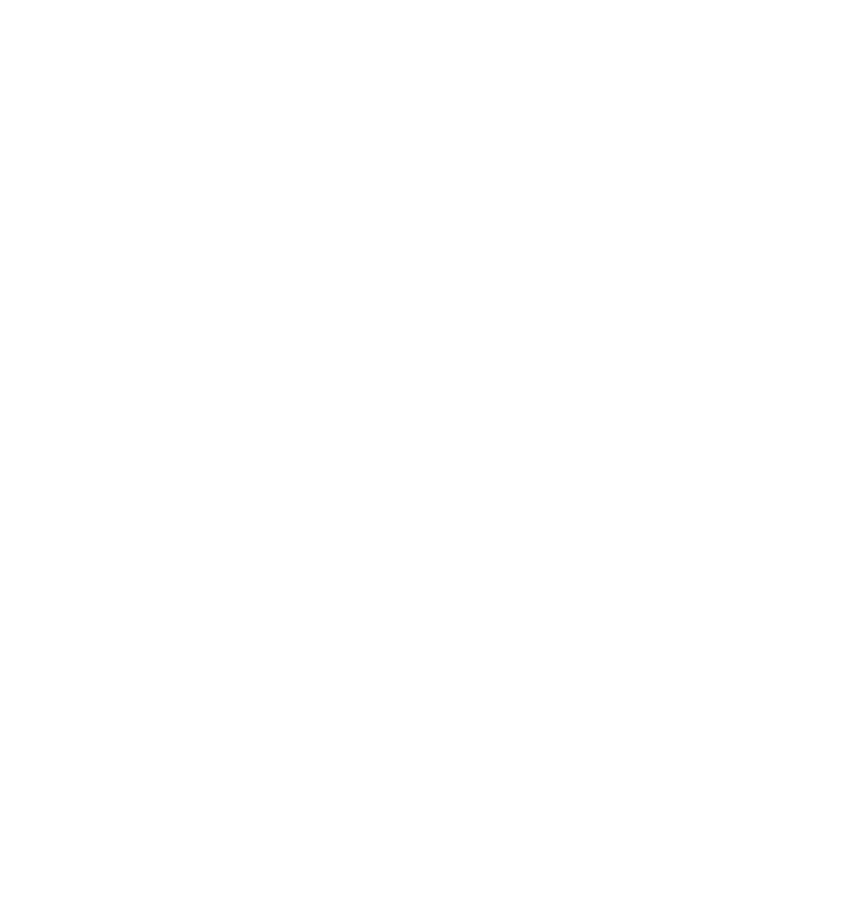
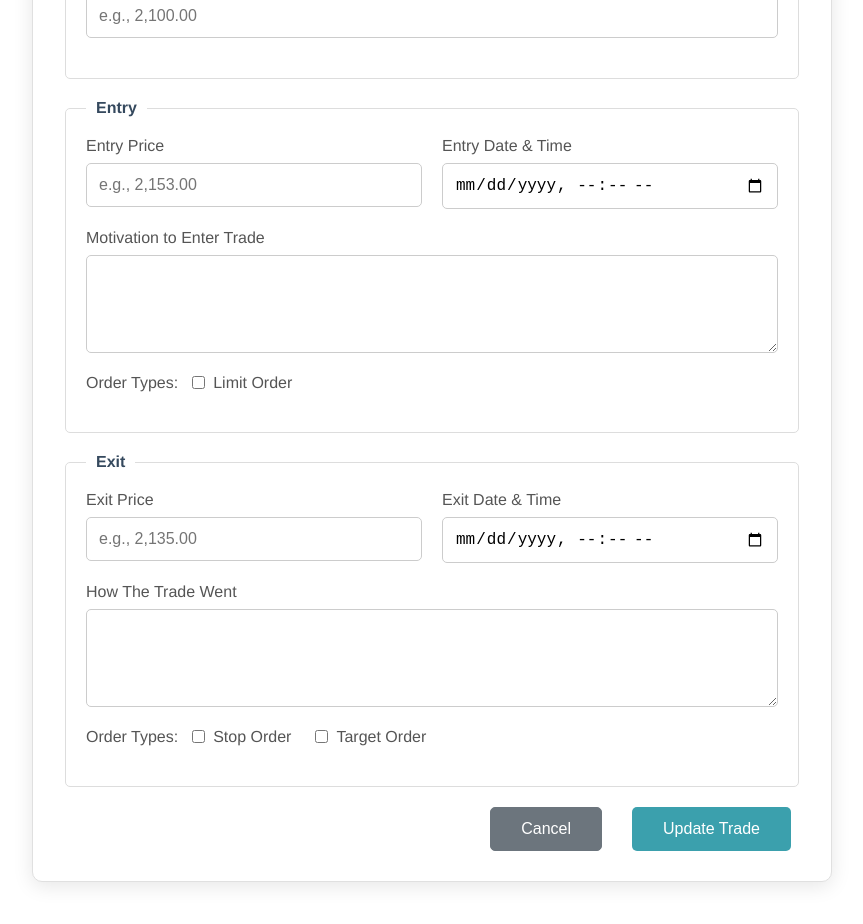
Before and after one commit to angel0311/trading-journal-app, a Vue app: page /edit/1 in a window 1280 px wide. Before the commit this address had no page. Shown: the part 580-1504 px from the top of the page, without its empty margins (208-1071 px from the left). Before the commit the page ends 800 px from the top, so only its background shows below. Built offline with nearby package versions, Linux system fonts and the light colour scheme; no server answers.

Commit message:
updated trade log

```diff
--- a/src/router/index.js
+++ b/src/router/index.js
@@ -20,7 +20,12 @@ const routes = [
     name: 'addTrade',
     component: TradeForm
   },
-    {
+  {
+    path: '/edit/:id',
+    name: 'edit',
+    component: TradeForm
+  },
+  {
     path: '/about',
     name: 'aboutView',
     component: AboutView
--- a/src/views/TradeForm.vue
+++ b/src/views/TradeForm.vue
@@ -1,7 +1,7 @@
 <template>
   <div class="form-container">
     <form @submit.prevent="submitTrade" class="trade-form-card">
-      <h3>Add New Trade</h3>
+      <h3>{{ isEditMode ? 'Edit Trade' : 'Add New Trade' }}</h3>
       <div v-if="statusMessage" :class="statusType" class="status-message">{{ statusMessage }}</div>
 
       <instrument-details
@@ -102,8 +102,8 @@
       </fieldset>
 
       <div class="form-actions">
-        <button type="button" @click="resetForm" class="btn btn-secondary">Clear Form</button>
-        <button type="submit" class="btn btn-primary">Log Trade</button>
+        <button type="button" @click="handleCancel" class="btn btn-secondary">{{ isEditMode ? 'Cancel' : 'Clear Form' }}</button>
+        <button type="submit" class="btn btn-primary">{{ isEditMode ? 'Update Trade' : 'Log Trade' }}</button>
       </div>
     </form>
   </div>
@@ -128,8 +128,16 @@ export default {
       bullIcon,
       bearIcon,
       statusMessage: '',
-      statusType: ''
+      statusType: '',
+      tradeId: null,
     };
+  },
+  created() {
+    const id = this.$route.params.id;
+    if (id) {
+      this.tradeId = id;
+      this.fetchTradeData(id);
+    }
   },
   watch: {
     'trade.symbol'(newSymbol) {
@@ -149,6 +157,9 @@ export default {
     }
   },
   computed: {
+    isEditMode() {
+      return !!this.tradeId;
+    },
     formattedInitialPrice: {
       get() {
         if (this.trade.initialPrice === null || typeof this.trade.initialPrice === 'undefined') {
@@ -185,6 +196,13 @@ export default {
     },
   },
   methods: {
+    formatDateTimeForInput(dateTimeString) {
+      if (!dateTimeString) return '';
+      const date = new Date(dateTimeString);
+      // The toISOString() method returns a string in simplified extended ISO format (ISO 8601).
+      // We need to slice it to match the 'datetime-local' input format (YYYY-MM-DDTHH:mm).
+      return date.toISOString().slice(0, 16);
+    },
     getInitialTradeObject() {
         return {
             symbol: '',
@@ -206,24 +224,48 @@ export default {
         };
     },
     resetForm() {
-      this.trade = this.getInitialTradeObject();
+      this.trade = this.getInitialTradeObject(); // This is correct for 'add' mode
       this.statusMessage = '';
       this.statusType = '';
     },
+    handleCancel() {
+      if (this.isEditMode) this.$router.push('/trades');
+      else this.resetForm();
+    },
+    fetchTradeData(id) {
+      axios.get(`http://localhost:5000/trades/edit/${id}`)
+        .then(response => {
+          const tradeData = response.data;
+          // Format dates for the datetime-local input fields
+          tradeData.initialDateTime = this.formatDateTimeForInput(tradeData.initialDateTime);
+          tradeData.finalDateTime = this.formatDateTimeForInput(tradeData.finalDateTime);
+          this.trade = tradeData;
+        })
+        .catch(err => {
+          console.error('Error fetching trade data:', err);
+          this.statusMessage = 'Could not load trade data. Please try again later.';
+          this.statusType = 'error';
+        });
+    },
     submitTrade() {
       this.statusMessage = '';
-      axios.post('http://localhost:5000/trades/add', this.trade)
-        .then(res => {
+      const apiCall = this.isEditMode
+        ? axios.post(`http://localhost:5000/trades/update/${this.tradeId}`, this.trade)
+        : axios.post('http://localhost:5000/trades/add', this.trade);
+
+      apiCall.then(res => {
         console.log(res.data);
-          this.statusMessage = 'Trade logged successfully!';
+        this.statusMessage = `Trade ${this.isEditMode ? 'updated' : 'logged'} successfully!`;
         this.statusType = 'success';
+        if (!this.isEditMode) {
           this.resetForm();
-          // Redirect to the trades list to see the new entry after a delay
+        }
+        // Redirect to the trades list after a delay
         setTimeout(() => this.$router.push('/trades'), 2000);
       })
       .catch(err => {
-          console.error(err);
-          this.statusMessage = 'Error logging trade. Please check the details and try again.';
+        console.error(`Error ${this.isEditMode ? 'updating' : 'logging'} trade:`, err);
+        this.statusMessage = `Error ${this.isEditMode ? 'updating' : 'logging'} trade. Please check the details and try again.`;
         this.statusType = 'error';
       });
     }
--- a/src/views/TradeList.vue
+++ b/src/views/TradeList.vue
@@ -19,8 +19,8 @@
       <tbody>
         <tr v-for="trade in trades" :key="trade._id">
           <td class="icon-col">
-            <img v-if="trade.tradeType === 'long'" :src="bullIcon" alt="Long trade" class="trade-icon" :class="{ 'closed-trade-icon': trade.finalDateTime }">
-            <img v-else-if="trade.tradeType === 'short'" :src="bearIcon" alt="Short trade" class="trade-icon" :class="{ 'closed-trade-icon': trade.finalDateTime }">
+            <img v-if="trade.tradeType === 'long'" :src="bullIcon" alt="Long trade" class="trade-icon">
+            <img v-else-if="trade.tradeType === 'short'" :src="bearIcon" alt="Short trade" class="trade-icon">
           </td>
           <td>{{ trade.symbol }}</td>
           <td>{{ trade.futureContract }}</td>
@@ -30,7 +30,10 @@
           <td>{{ trade.finalDateTime ? new Date(trade.finalDateTime).toLocaleString() : '' }}</td>
           <td>{{ trade.outcome }}</td>
           <td>
-            <button @click="deleteTrade(trade._id)" class="btn btn-danger btn-sm">Delete</button>
+            <div class="actions-cell">
+              <button @click="editTrade(trade._id)" class="btn btn-primary btn-sm">Edit</button>
+              <button @click="deleteTrade(trade._id)" class="btn btn-danger btn-sm">Delete</button>
+            </div>
           </td>
         </tr>
       </tbody>
@@ -58,6 +61,9 @@ export default {
     this.fetchTrades();
   },
   methods: {
+    editTrade(id) {
+      this.$router.push(`/edit/${id}`);
+    },
     formatCurrency(value) {
       if (value === null || value === undefined) return '';
       return value.toLocaleString('en-US', { style: 'currency', currency: 'USD' });
@@ -156,10 +162,4 @@ export default {
   height: 24px;
 }
 
-.closed-trade-icon {
-  filter: grayscale(100%);
-  opacity: 0.6;
-}
-
-
 </style>
```
Lines whose indentation alone changed are shown as unchanged.
